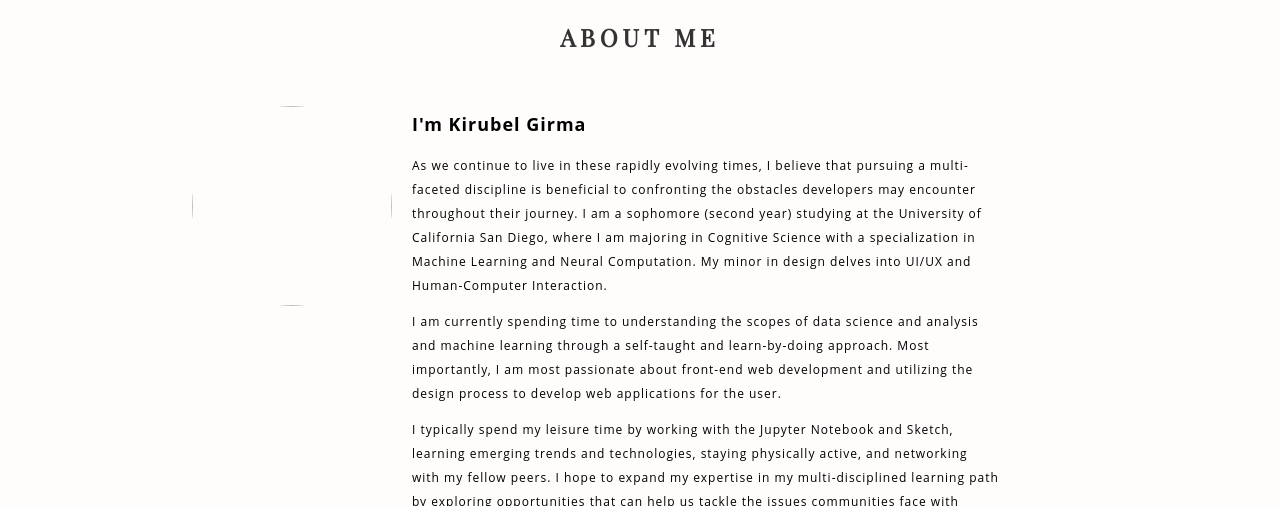
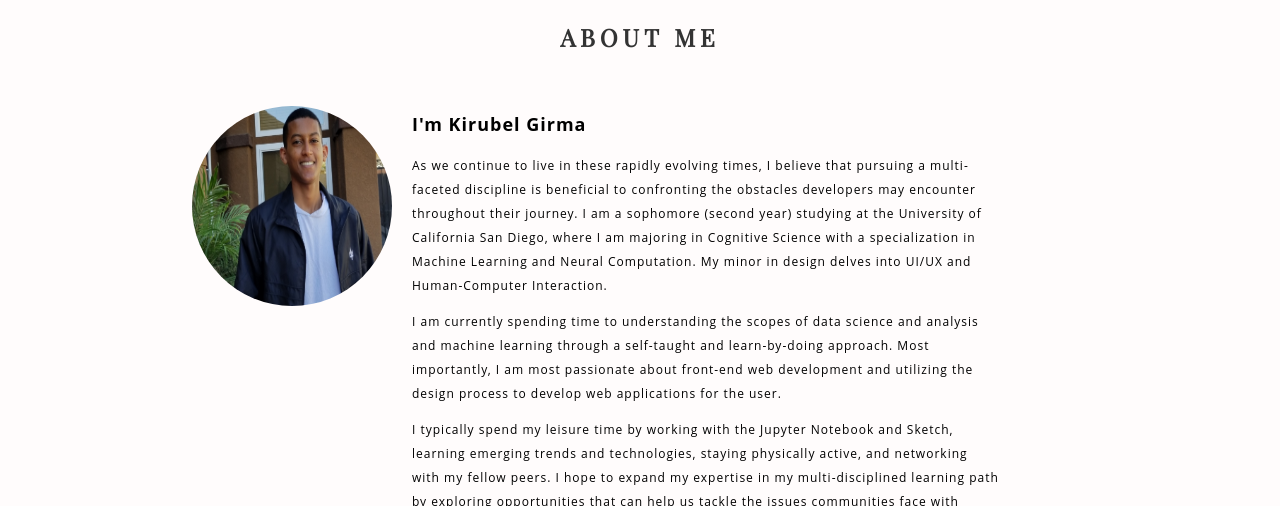
Before and after one commit to Kiruxg/Kiruxg.github.io, a plain HTML site: page index.html in a window 1280 px wide. Shown: the part 653-1159 px from the top of the page. Drawn offline with nearby package versions, Linux system fonts and the light colour scheme; files whose address does not match are found by name.

Commit message:
Update index.html

```diff
--- a/index.html
+++ b/index.html
@@ -47,7 +47,7 @@
 <section id="aboutme" class="largesection">
 <h2 class="section-title">About me</h2>
 	<div class="container" id="about-container">
-		 <img id="headerpic" src="images/profilepic3.jpg">
+		 <img id="headerpic" src="profilepic3.jpg">
 		 <div id="about">
 		 <h2>I'm Kirubel Girma</h2>
 		<p class="spacing">As we continue to live in these rapidly evolving times, I believe that pursuing a multi-faceted discipline is beneficial to confronting the obstacles developers may encounter throughout their journey. I am a sophomore (second year) studying at the University of California San Diego, where I am majoring in Cognitive Science with a specialization in Machine Learning and Neural Computation. My minor in design delves into UI/UX and Human-Computer Interaction.</p>
```
